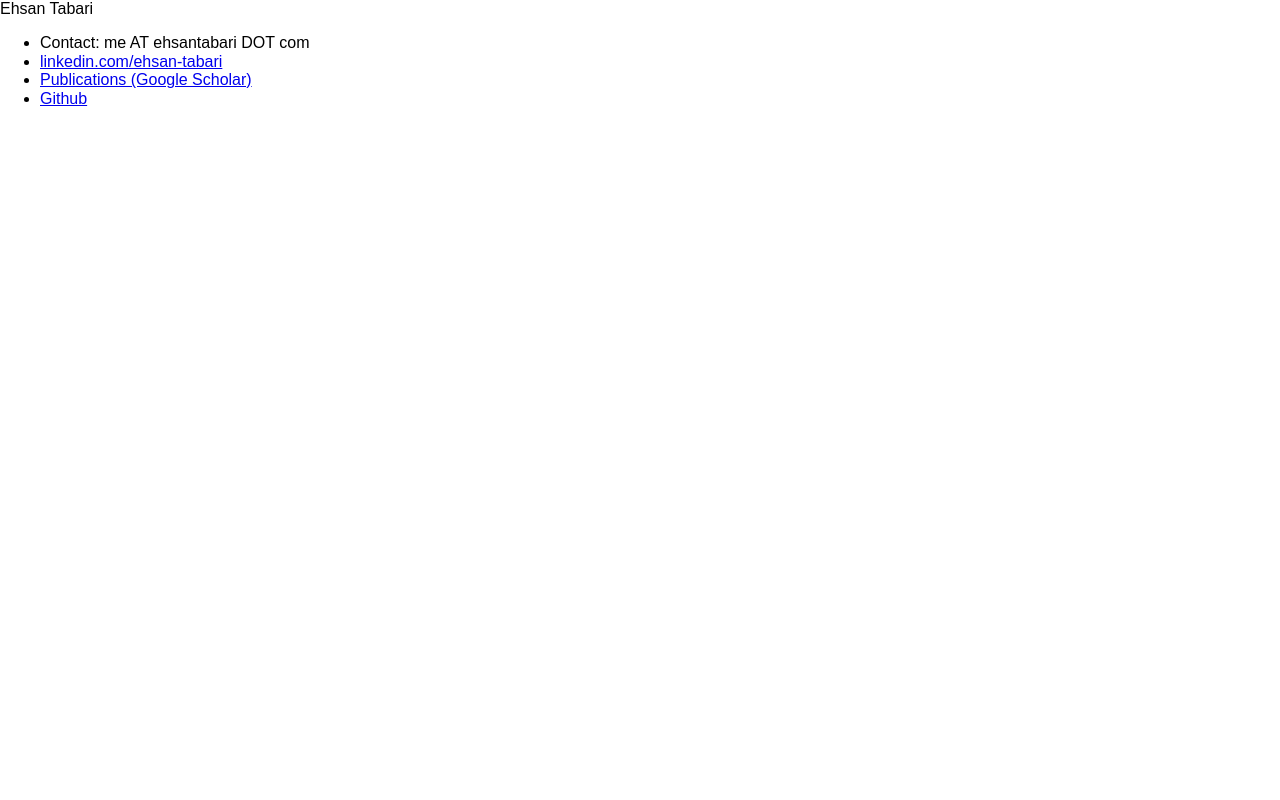
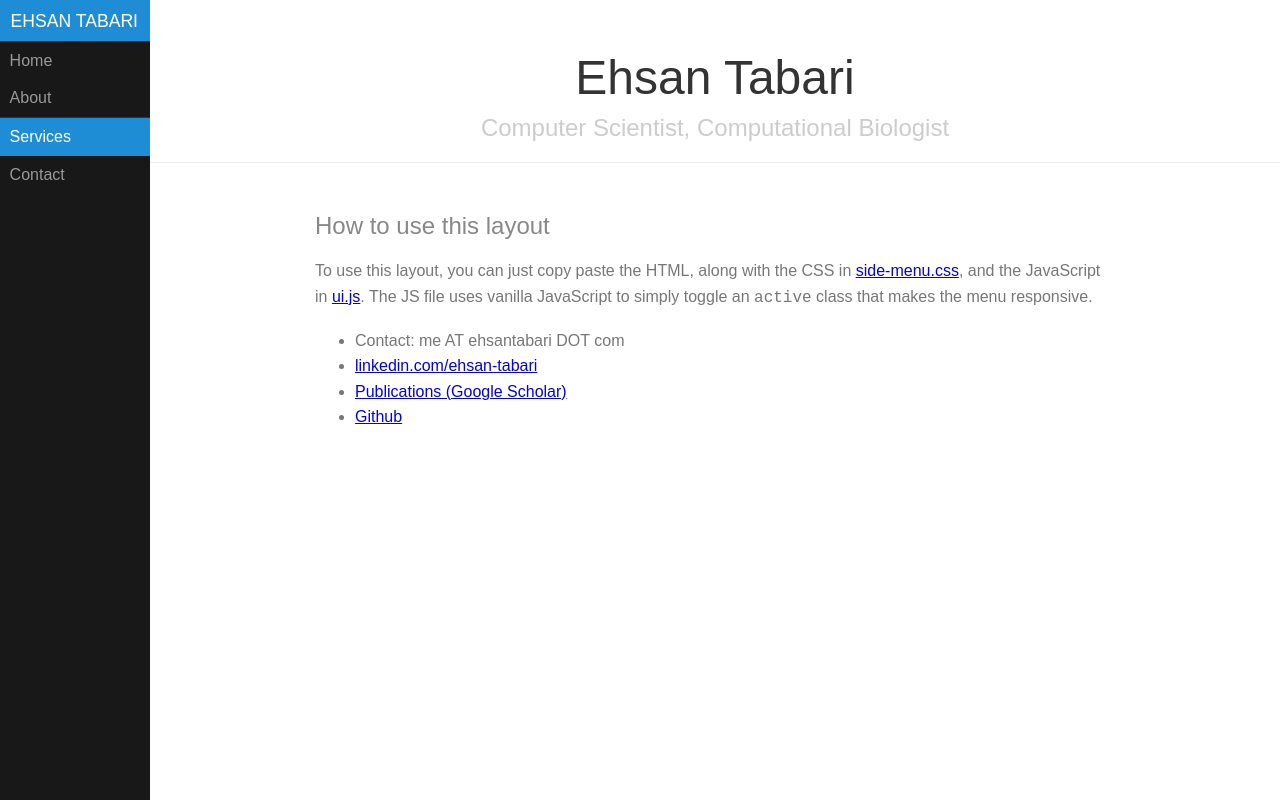
Before and after one commit to etabari/etabari.github.io, a plain HTML site: page index.html in a window 1280 px wide. Drawn offline with Linux system fonts and the light colour scheme.

Commit message:
testing a side menu

```diff
--- /dev/null
+++ b/css/side-menu.css
@@ -0,0 +1,254 @@
+body {
+    color: #777;
+}
+
+.pure-img-responsive {
+    max-width: 100%;
+    height: auto;
+}
+
+/*
+Add transition to containers so they can push in and out.
+*/
+
+#layout, #menu, .menu-link {
+    -webkit-transition: all 0.2s ease-out;
+    -moz-transition: all 0.2s ease-out;
+    -ms-transition: all 0.2s ease-out;
+    -o-transition: all 0.2s ease-out;
+    transition: all 0.2s ease-out;
+}
+
+/*
+This is the parent `<div>` that contains the menu and the content area.
+*/
+
+#layout {
+    position: relative;
+    left: 0;
+    padding-left: 0;
+}
+
+#layout.active #menu {
+    left: 150px;
+    width: 150px;
+}
+
+#layout.active .menu-link {
+    left: 150px;
+}
+
+/*
+The content `<div>` is where all your content goes.
+*/
+
+.content {
+    margin: 0 auto;
+    padding: 0 2em;
+    max-width: 800px;
+    margin-bottom: 50px;
+    line-height: 1.6em;
+}
+
+.header {
+    margin: 0;
+    color: #333;
+    text-align: center;
+    padding: 2.5em 2em 0;
+    border-bottom: 1px solid #eee;
+}
+
+.header h1 {
+    margin: 0.2em 0;
+    font-size: 3em;
+    font-weight: 300;
+}
+
+.header h2 {
+    font-weight: 300;
+    color: #ccc;
+    padding: 0;
+    margin-top: 0;
+}
+
+.content-subhead {
+    margin: 50px 0 20px 0;
+    font-weight: 300;
+    color: #888;
+}
+
+/*
+The `#menu` `<div>` is the parent `<div>` that contains the `.pure-menu` that
+appears on the left side of the page.
+*/
+
+#menu {
+    margin-left: -150px;
+    /* "#menu" width */
+    width: 150px;
+    position: fixed;
+    top: 0;
+    left: 0;
+    bottom: 0;
+    z-index: 1000;
+    /* so the menu or its navicon stays above all content */
+    background: #191818;
+    overflow-y: auto;
+}
+
+/*
+    All anchors inside the menu should be styled like this.
+    */
+
+#menu a {
+    color: #999;
+    border: none;
+    padding: 0.6em 0 0.6em 0.6em;
+}
+
+/*
+    Remove all background/borders, since we are applying them to #menu.
+    */
+
+#menu .pure-menu, #menu .pure-menu ul {
+    border: none;
+    background: transparent;
+}
+
+/*
+    Add that light border to separate items into groups.
+    */
+
+#menu .pure-menu ul, #menu .pure-menu .menu-item-divided {
+    border-top: 1px solid #333;
+}
+
+/*
+        Change color of the anchor links on hover/focus.
+        */
+
+#menu .pure-menu li a:hover, #menu .pure-menu li a:focus {
+    background: #333;
+}
+
+/*
+    This styles the selected menu item `<li>`.
+    */
+
+#menu .pure-menu-selected, #menu .pure-menu-heading {
+    background: #1f8dd6;
+}
+
+/*
+        This styles a link within a selected menu item `<li>`.
+        */
+
+#menu .pure-menu-selected a {
+    color: #fff;
+}
+
+/*
+    This styles the menu heading.
+    */
+
+#menu .pure-menu-heading {
+    font-size: 110%;
+    color: #fff;
+    margin: 0;
+}
+
+/* -- Dynamic Button For Responsive Menu -------------------------------------*/
+
+/*
+The button to open/close the Menu is custom-made and not part of Pure. Here's
+how it works:
+*/
+
+/*
+`.menu-link` represents the responsive menu toggle that shows/hides on
+small screens.
+*/
+
+.menu-link {
+    position: fixed;
+    display: block;
+    /* show this only on small screens */
+    top: 0;
+    left: 0;
+    /* "#menu width" */
+    background: #000;
+    background: rgba(0, 0, 0, 0.7);
+    font-size: 10px;
+    /* change this value to increase/decrease button size */
+    z-index: 10;
+    width: 2em;
+    height: auto;
+    padding: 2.1em 1.6em;
+}
+
+.menu-link:hover, .menu-link:focus {
+    background: #000;
+}
+
+.menu-link span {
+    position: relative;
+    display: block;
+}
+
+.menu-link span, .menu-link span:before, .menu-link span:after {
+    background-color: #fff;
+    width: 100%;
+    height: 0.2em;
+}
+
+.menu-link span:before, .menu-link span:after {
+    position: absolute;
+    margin-top: -0.6em;
+    content: " ";
+}
+
+.menu-link span:after {
+    margin-top: 0.6em;
+}
+
+/* -- Responsive Styles (Media Queries) ------------------------------------- */
+
+/*
+Hides the menu at `48em`, but modify this based on your app's needs.
+*/
+
+@media (min-width: 48em) {
+    .header, .content {
+        padding-left: 2em;
+        padding-right: 2em;
+    }
+    #layout {
+        padding-left: 150px;
+        /* left col width "#menu" */
+        left: 0;
+    }
+    #menu {
+        left: 150px;
+    }
+    .menu-link {
+        position: fixed;
+        left: 150px;
+        display: none;
+    }
+    #layout.active .menu-link {
+        left: 150px;
+    }
+}
+
+@media (max-width: 48em) {
+    /* Only apply this when the window is small. Otherwise, the following
+    case results in extra padding on the left:
+        * Make the window small.
+        * Tap the menu to trigger the active state.
+        * Make the window large again.
+    */
+    #layout.active {
+        position: relative;
+        left: 150px;
+    }
+}
--- a/index.html
+++ b/index.html
@@ -5,17 +5,57 @@
 	<meta charset="utf-8">
 	<meta name="viewport" content="width=device-width, initial-scale=1.0">
 	<meta http-equiv="X-UA-Compatible" content="ie=edge">
+	<!-- Favicons generated by https://favicon.io/ -->
 	<link rel="apple-touch-icon" sizes="180x180" href="/apple-touch-icon.png">
 	<link rel="icon" type="image/png" sizes="32x32" href="/favicon-32x32.png">
 	<link rel="icon" type="image/png" sizes="16x16" href="/favicon-16x16.png">
 	<link rel="manifest" href="/site.webmanifest">
+	<!-- End Favicon -->
+	<!-- Pure CSS-->
 	<link rel="stylesheet" href="/css/pure-2.0.3-min.css">
+	<link rel="stylesheet" href="/css/side-menu.css">
 	<title>Ehsan Tabari</title>
 </head>
 
 <body>
-	<header>Ehsan Tabari</header>
-	<section>
+	<div id="layout">
+		<!-- Menu toggle -->
+		<a href="#menu" id="menuLink" class="menu-link">
+			<!-- Hamburger icon -->
+			<span></span>
+		</a>
+
+		<div id="menu">
+			<div class="pure-menu">
+				<a class="pure-menu-heading" href="#">Ehsan Tabari</a>
+
+				<ul class="pure-menu-list">
+					<li class="pure-menu-item"><a href="#" class="pure-menu-link">Home</a></li>
+					<li class="pure-menu-item"><a href="#" class="pure-menu-link">About</a></li>
+
+					<li class="pure-menu-item menu-item-divided pure-menu-selected">
+						<a href="#" class="pure-menu-link">Services</a>
+					</li>
+
+					<li class="pure-menu-item"><a href="#" class="pure-menu-link">Contact</a></li>
+				</ul>
+			</div>
+		</div>
+
+		<div id="main">
+			<div class="header">
+				<h1>Ehsan Tabari</h1>
+				<h2>Computer Scientist, Computational Biologist</h2>
+			</div>
+
+			<div class="content">
+				<h2 class="content-subhead">How to use this layout</h2>
+				<p>
+					To use this layout, you can just copy paste the HTML, along with the CSS in <a
+						href="/layouts/side-menu/styles.css" alt="Side Menu CSS">side-menu.css</a>, and the JavaScript
+					in <a href="/js/ui.js">ui.js</a>. The JS file uses vanilla JavaScript to simply toggle an
+					<code>active</code> class that makes the menu responsive.
+				</p>
 				<ul>
 					<li>
 						Contact: me AT ehsantabari DOT com
@@ -24,14 +64,17 @@
 						<a href="https://www.linkedin.com/in/ehsan-tabari">linkedin.com/ehsan-tabari</a>
 					</li>
 					<li>
-				<a href="https://scholar.google.com/citations?user=-K9EdDkAAAAJ">Publications (Google Scholar)</a>
+						<a href="https://scholar.google.com/citations?user=-K9EdDkAAAAJ">Publications (Google
+							Scholar)</a>
 					</li>
 					<li>
 						<a href="https://www.github.com/etabari">Github</a>
 					</li>
 
 				</ul>
-	</section>
+			</div>
+
+			<script src="/js/ui.js"></script>
 </body>
 
 </html>
```
Also changed, not shown: js/menu-ui.js (added, +47 -0 lines). Lines whose indentation alone changed are shown as unchanged.
